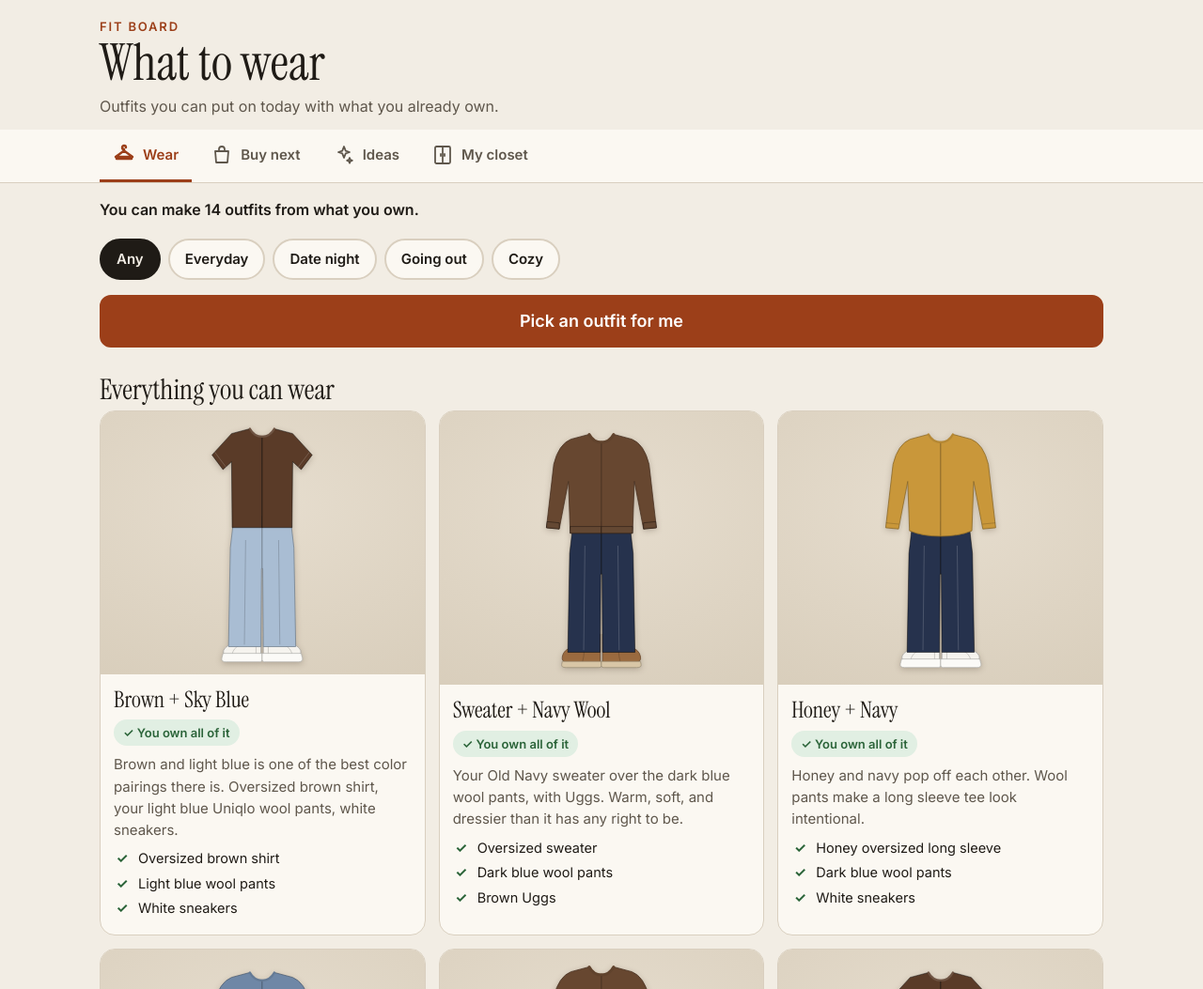
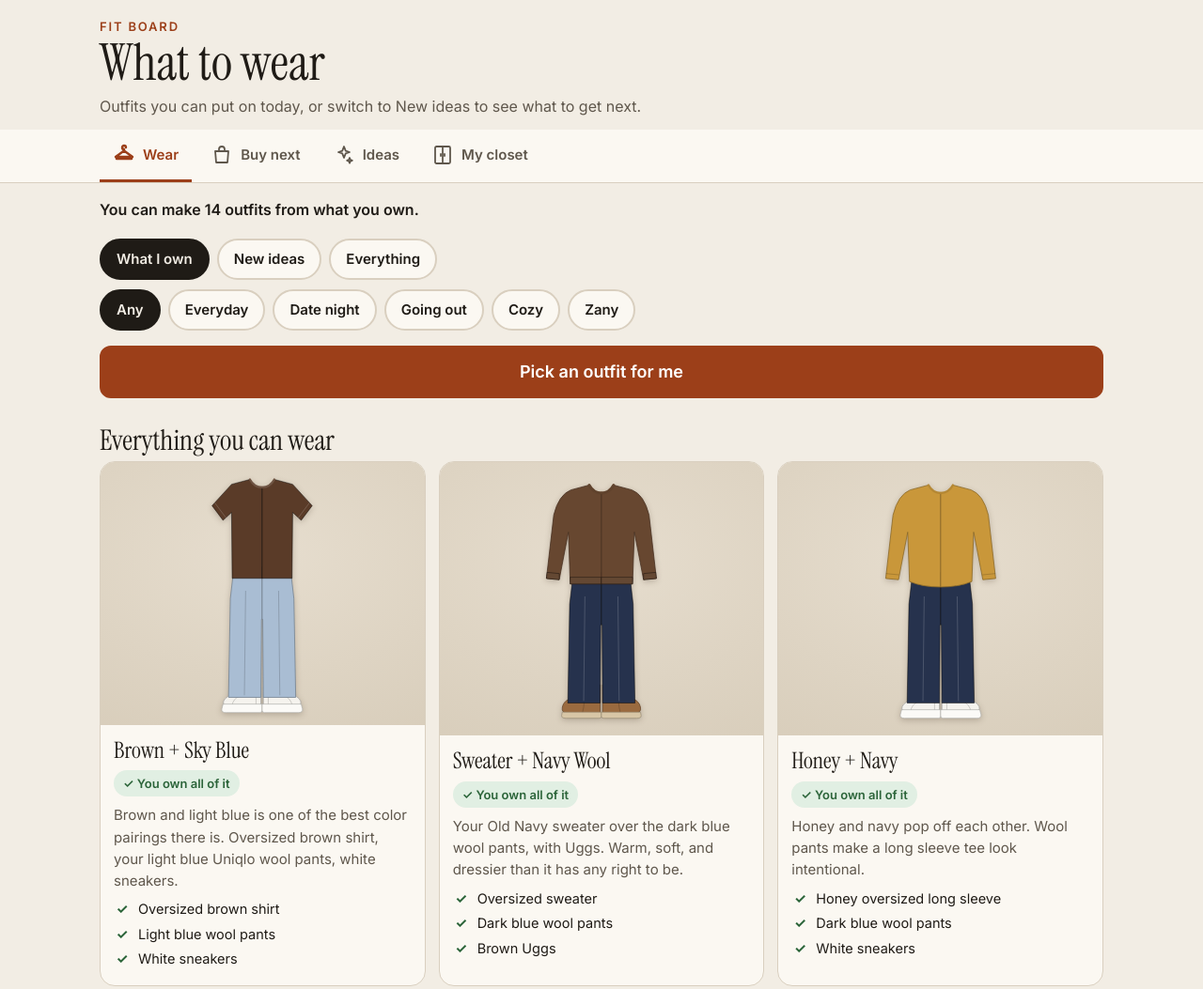
Before and after one commit to Albierrto/fit-board, a plain HTML site: page index.html in a window 1280 px wide. Shown: the top 1053 px of the page at 94% size. Drawn offline with Linux system fonts and the light colour scheme.

Commit message:
Wear tab: filter by What I own, New ideas or Everything
Adds a Show row above the occasion filters (plus a Zany occasion),
so new ideas can be browsed and picked at random, not just owned outfits.

Co-Authored-By: Claude Opus 5.5 <noreply@anthropic.com>
Claude-Session: https://claude.ai/code/session_01DfrX9DCWSCevdwUiDPc9K3

```diff
--- a/index.html
+++ b/index.html
@@ -248,6 +248,7 @@ footer p{margin:0 0 8px; max-width:70ch}
   <!-- WEAR -->
   <section data-view="wear" aria-labelledby="viewTitle">
     <p class="count" id="wearCount"></p>
+    <div class="seg" role="group" aria-label="Show" id="src"></div>
     <div class="seg" role="group" aria-label="Occasion" id="occ"></div>
     <div class="pick">
       <button class="btn primary" type="button" id="pickBtn">Pick an outfit for me</button>
@@ -881,27 +882,45 @@ function card(l,big){
 }
 
 /* ================= WEAR ================= */
-const OCC=[['any','Any'],['everyday','Everyday'],['date','Date night'],['going-out','Going out'],['cozy','Cozy']];
-let occ='any', lastPick=null;
+const OCC=[['any','Any'],['everyday','Everyday'],['date','Date night'],['going-out','Going out'],['cozy','Cozy'],['zany','Zany']];
+const SRC=[['own','What I own'],['new','New ideas'],['all','Everything']];
+let occ='any', lastPick=null, src='own';
+try{const v=localStorage.getItem('fitboard-src');if(SRC.some(x=>x[0]===v))src=v;}catch(e){}
+/* the pool the Wear tab shows: looks you can wear now, fresh ideas that need a piece, or every look */
+function pool(){
+  if(src==='own') return wearable();
+  if(src==='new') return LOOKS.filter(l=>isFresh(l)&&missing(l).length).sort((a,b)=>(b.added||'').localeCompare(a.added||'')||missing(a).length-missing(b).length||costToFinish(a)-costToFinish(b));
+  return LOOKS.slice().sort((a,b)=>missing(a).length-missing(b).length||costToFinish(a)-costToFinish(b));
+}
+function renderSrc(){
+  $('#src').innerHTML=SRC.map(([k,v])=>`<button type="button" data-s="${k}" aria-pressed="${k===src}">${v}</button>`).join('');
+}
+$('#src').addEventListener('click',e=>{const b=e.target.closest('button');if(!b)return;src=b.dataset.s;try{localStorage.setItem('fitboard-src',src);}catch(x){}renderSrc();renderWear();$('#pickOut').innerHTML='';lastPick=null;});
 const occMatch=(l,o)=>o==='any'||(o==='cozy'?(l.tags.includes('cold')||l.tags.includes('chill')):l.tags.includes(o));
 function renderOcc(){
   $('#occ').innerHTML=OCC.map(([k,v])=>`<button type="button" data-o="${k}" aria-pressed="${k===occ}">${v}</button>`).join('');
 }
 $('#occ').addEventListener('click',e=>{const b=e.target.closest('button');if(!b)return;occ=b.dataset.o;renderOcc();renderWear();$('#pickOut').innerHTML='';});
 function renderWear(){
-  const all=wearable(), list=all.filter(l=>occMatch(l,occ));
-  $('#wearCount').textContent=`You can make ${all.length} outfits from what you own.`;
-  $('#wearListTitle').textContent=occ==='any'?'Everything you can wear':`${OCC.find(o=>o[0]===occ)[1]} outfits you can wear`;
-  $('#wearGrid').innerHTML=list.length?list.map(l=>card(l)).join(''):`<div class="empty">Nothing for this one yet with what you own. Check the Buy next tab.</div>`;
+  const all=pool(), list=all.filter(l=>occMatch(l,occ)), o=OCC.find(x=>x[0]===occ)[1];
+  const own=wearable().length;
+  $('#wearCount').textContent=src==='own'?`You can make ${own} outfits from what you own.`
+    :src==='new'?`${all.length} new ideas from the latest hunts. Each needs a piece or two.`
+    :`${LOOKS.length} looks in all. ${own} you can wear today.`;
+  $('#wearListTitle').textContent=src==='own'?(occ==='any'?'Everything you can wear':`${o} outfits you can wear`)
+    :src==='new'?(occ==='any'?'New ideas, newest first':`New ${o.toLowerCase()} ideas`)
+    :(occ==='any'?'Every look, closest to wearable first':`Every ${o.toLowerCase()} look`);
+  $('#pickBtn').textContent=src==='own'?'Pick an outfit for me':'Pick an idea for me';
+  $('#wearGrid').innerHTML=list.length?list.map(l=>card(l)).join(''):`<div class="empty">${src==='own'?'Nothing for this one yet with what you own. Try New ideas above.':'Nothing here for this one yet.'}</div>`;
   $('#pickBtn').disabled=!list.length;
 }
 $('#pickBtn').addEventListener('click',()=>{
-  const list=wearable().filter(l=>occMatch(l,occ));
+  const list=pool().filter(l=>occMatch(l,occ));
   if(!list.length)return;
-  let pool=list.filter(l=>l!==lastPick); if(!pool.length)pool=list;
-  const l=pool[Math.floor(Math.random()*pool.length)]; lastPick=l;
+  let cand=list.filter(l=>l!==lastPick); if(!cand.length)cand=list;
+  const l=cand[Math.floor(Math.random()*cand.length)]; lastPick=l;
   $('#pickOut').innerHTML=`<p class="sr">Picked: ${l.name}</p>`+card(l,true);
-  $('#pickBtn').textContent='Pick another one';
+  $('#pickBtn').textContent=src==='own'?'Pick another one':'Pick another idea';
 });
 
 /* ================= BUY NEXT ================= */
@@ -978,7 +997,7 @@ let dirty=false;
 
 /* ================= ROUTING ================= */
 const VIEWS={
-  wear:['What to wear','Outfits you can put on today with what you already own.'],
+  wear:['What to wear','Outfits you can put on today, or switch to New ideas to see what to get next.'],
   buy:['What to buy next','The few pieces that add the most new outfits.'],
   ideas:['Outfit ideas','Looks to work toward. Each one shows exactly what you would need.'],
   closet:['My closet','Everything the board knows you own.']
@@ -989,7 +1008,7 @@ function show(){
   document.querySelectorAll('nav.tabs a').forEach(a=>{if(a.dataset.tab===v)a.setAttribute('aria-current','page');else a.removeAttribute('aria-current');});
   $('#viewTitle').textContent=VIEWS[v][0]; $('#viewLede').textContent=VIEWS[v][1];
   document.title=`${VIEWS[v][0]} · Fit Board`;
-  if(v==='wear'){renderOcc();renderWear(); if(dirty){$('#pickOut').innerHTML='';}}
+  if(v==='wear'){renderSrc();renderOcc();renderWear(); if(dirty){$('#pickOut').innerHTML='';}}
   if(v==='buy') renderBuy();
   if(v==='ideas'){renderIdeaSeg();renderIdeas();}
   if(v==='closet') renderCloset();
```
Also changed, not shown: 1 other file.
